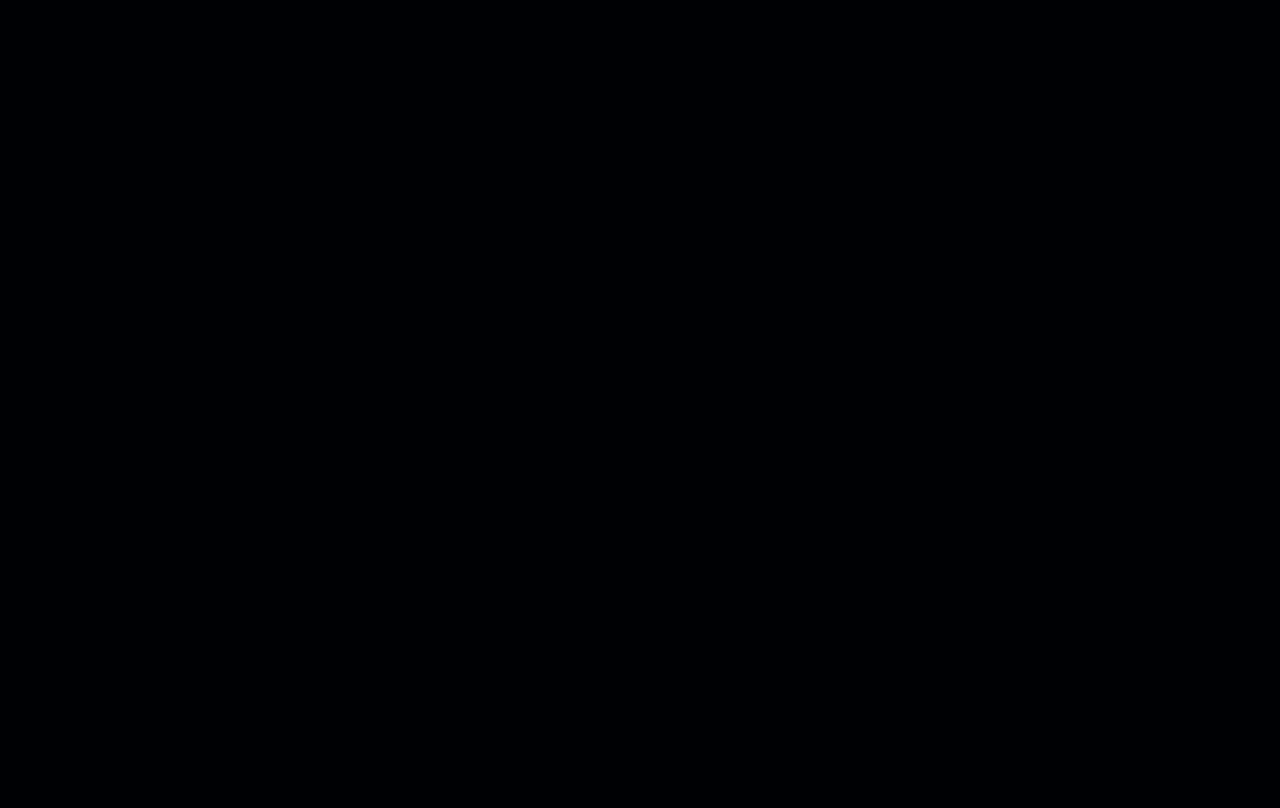
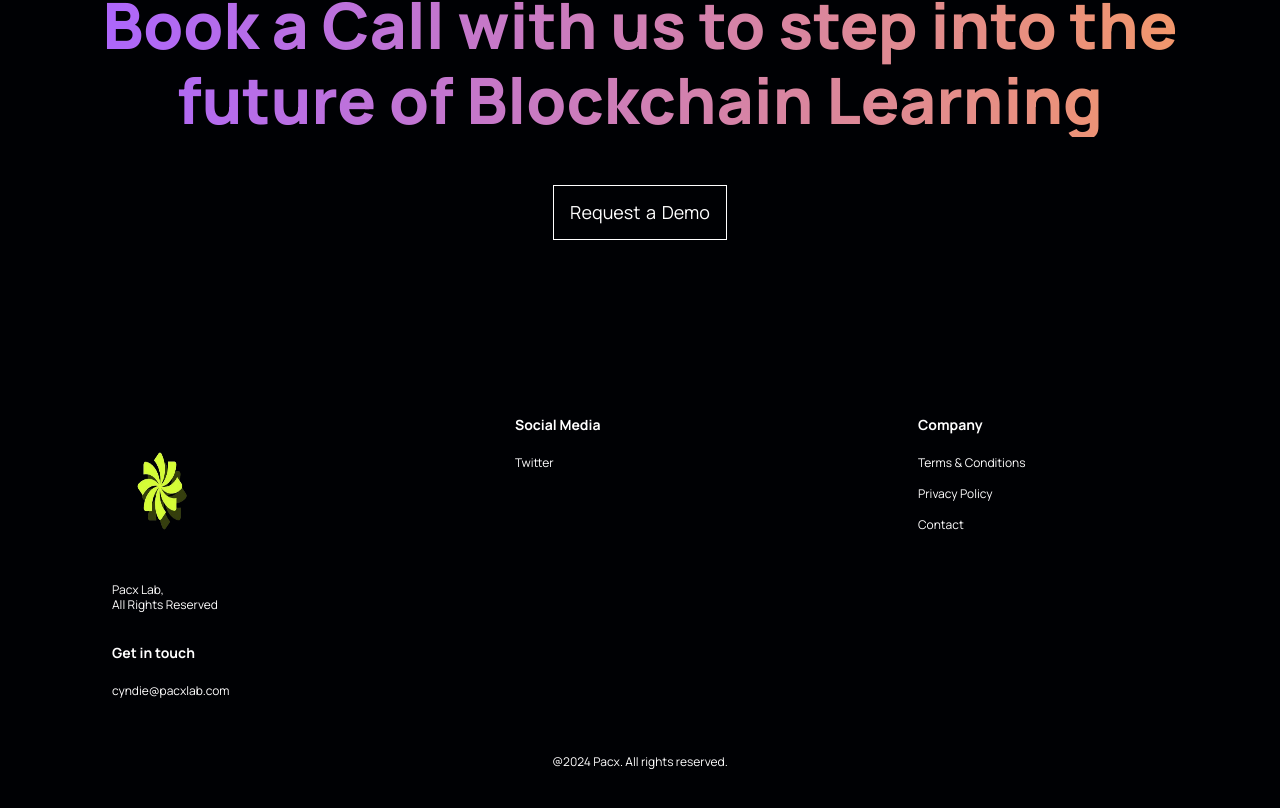
Before and after one commit to pacxlab/website_v1, a React (Create React App) app: page / in a window 1280 px wide. Shown: the part 2807-3615 px from the top of the page. Before the commit the page ends 2748 px from the top, so only its background shows below. Built offline with nearby package versions, Linux system fonts and the light colour scheme.

Commit message:
feat: Footer

```diff
--- a/src/containers/footer/Footer.jsx
+++ b/src/containers/footer/Footer.jsx
@@ -1,9 +1,47 @@
 import React from 'react'
 import './footer.css'
+import logo2 from '../../assets/logo2.png';
 
 const Footer = () => {
   return (
-    <div>Footer</div>
+    <div className="pacx__footer section__padding">
+    <div className="pacx__footer-heading">
+      <h1 className="gradient__text">Book a Call with us to step into the future of Blockchain Learning</h1>
+    </div>
+
+    <div className="pacx__footer-btn">
+      <p>Request a Demo</p>
+    </div>
+
+    <div className="pacx__footer-links">
+      <div className="pacx__footer-links_logo">
+        <img src={logo2} alt="pacx_logo" />
+        <p>Pacx Lab, <br /> All Rights Reserved</p>
+      </div>
+      <div className="pacx__footer-links_div">
+        <h4>Social Media</h4>
+        <p>
+          <a href="https://twitter.com/PacksHQ" target="_blank" rel="noopener noreferrer">
+            Twitter
+          </a>
+        </p>
+      </div>
+      <div className="pacx__footer-links_div">
+        <h4>Company</h4>
+        <p>Terms & Conditions </p>
+        <p>Privacy Policy</p>
+        <p>Contact</p>
+      </div>
+      <div className="pacx__footer-links_div">
+        <h4>Get in touch</h4>
+        <p>cyndie@pacxlab.com</p>
+      </div>
+    </div>
+
+    <div className="pacx__footer-copyright">
+      <p>@2024 Pacx. All rights reserved.</p>
+    </div>
+  </div>
   )
 }
 
--- a/src/containers/footer/footer.css
+++ b/src/containers/footer/footer.css
@@ -0,0 +1,146 @@
+.pacx__footer {
+    display: flex;
+    flex-direction: column;
+    justify-content: center;
+    align-items: center;
+
+    background: var(--color-footer);
+}
+
+.pacx__footer-heading {
+    width: 100%;
+    text-align: center;
+
+    margin-bottom: 3rem;
+}
+
+.pacx__footer-heading h1 {
+    font-family: var(--font-family);
+    font-weight: 800;
+    font-size: 64px;
+    line-height: 75px;
+}
+
+.pacx__footer-btn {
+    display: flex;
+    justify-content: center;
+    align-items: center;
+
+    padding: 1rem;
+    border: 1px solid #fff;
+    text-align: center;
+
+    margin-bottom: 10rem;
+    cursor: pointer;
+}
+
+.pacx__footer-btn p {
+    font-size: 18px;
+    font-family: var(--font-family);
+    line-height: 21px;
+    color: #fff;
+    word-spacing: 2px;
+}
+
+.pacx__footer-links {
+    display: flex;
+    justify-content: space-between;
+    align-items: flex-start;
+    flex-direction: row;
+    flex-wrap: wrap;
+
+    width: 100%;
+    text-align: left;
+}
+
+.pacx__footer-links div {
+    width: 250px;
+    margin: 1rem;
+}
+
+.pacx__footer-links_logo {
+    display: flex;
+    flex-direction: column;
+}
+
+.pacx__footer-links_logo img {
+    width: 100px;
+    height: 150px;
+
+    margin-bottom: 1rem;
+}
+
+.pacx__footer-links_logo p {
+    font-family: var(--font-family);
+    font-size: 12px;
+    line-height: 15px;
+    color: #fff;
+}
+
+.pacx__footer-links_div {
+    display: flex;
+    justify-content: flex-start;
+    flex-direction: column;
+}
+
+.pacx__footer-links_div h4 {
+    font-size: 14px;
+    line-height: 17px;
+    font-family: var(--font-family);
+    color: #fff;
+
+    margin-bottom: 0.9rem;
+}
+
+.pacx__footer-links_div p {
+    font-size: 12px;
+    line-height: 15px;
+    font-family: var(--font-family);
+    color: #fff;
+
+    margin: 0.5rem 0;
+    cursor: pointer;
+}
+
+.pacx__footer-copyright {
+    margin-top: 2rem;
+    text-align: center;
+    width: 100%;
+}
+
+.pacx__footer-copyright p {
+    font-size: 12px;
+    font-family: var(--font-family);
+    line-height: 15px;
+    color: #fff;
+}
+
+@media screen and (max-width: 850px) {
+    .pacx__footer-heading h1 {
+        font-size: 44px;
+        line-height: 50px;
+    }
+}
+
+@media screen and (max-width: 550px) {
+    .pacx__footer-heading h1 {
+        font-size: 34px;
+        line-height: 42px;
+    }
+
+    .pacx__footer-links div {
+        margin: 1rem 0;
+    }
+
+    .pacx__footer-btn p {
+        font-size: 14px;
+        line-height: 20px;
+    }
+}
+
+@media screen and (max-width: 400px) {
+    .pacx__footer-heading h1 {
+        font-size: 27px;
+        line-height: 38px;
+    }
+}
--- a/src/containers/possibility/Possibility.jsx
+++ b/src/containers/possibility/Possibility.jsx
@@ -12,7 +12,6 @@ const Possibility = () => {
         <h4>Request Early Access to Get Started</h4>
         <h1 className="gradient__text">The possibilities are <br /> beyond your imagination</h1>
         <p>With Pacx users have the freedom to explore blockchain development in an interactive manner. They also have the freedom to design and build their own learning playgrounds based on their imagination!</p>
-        <h4>Request Early Access to Get Started</h4>
       </div>
     </div>
   )
```
